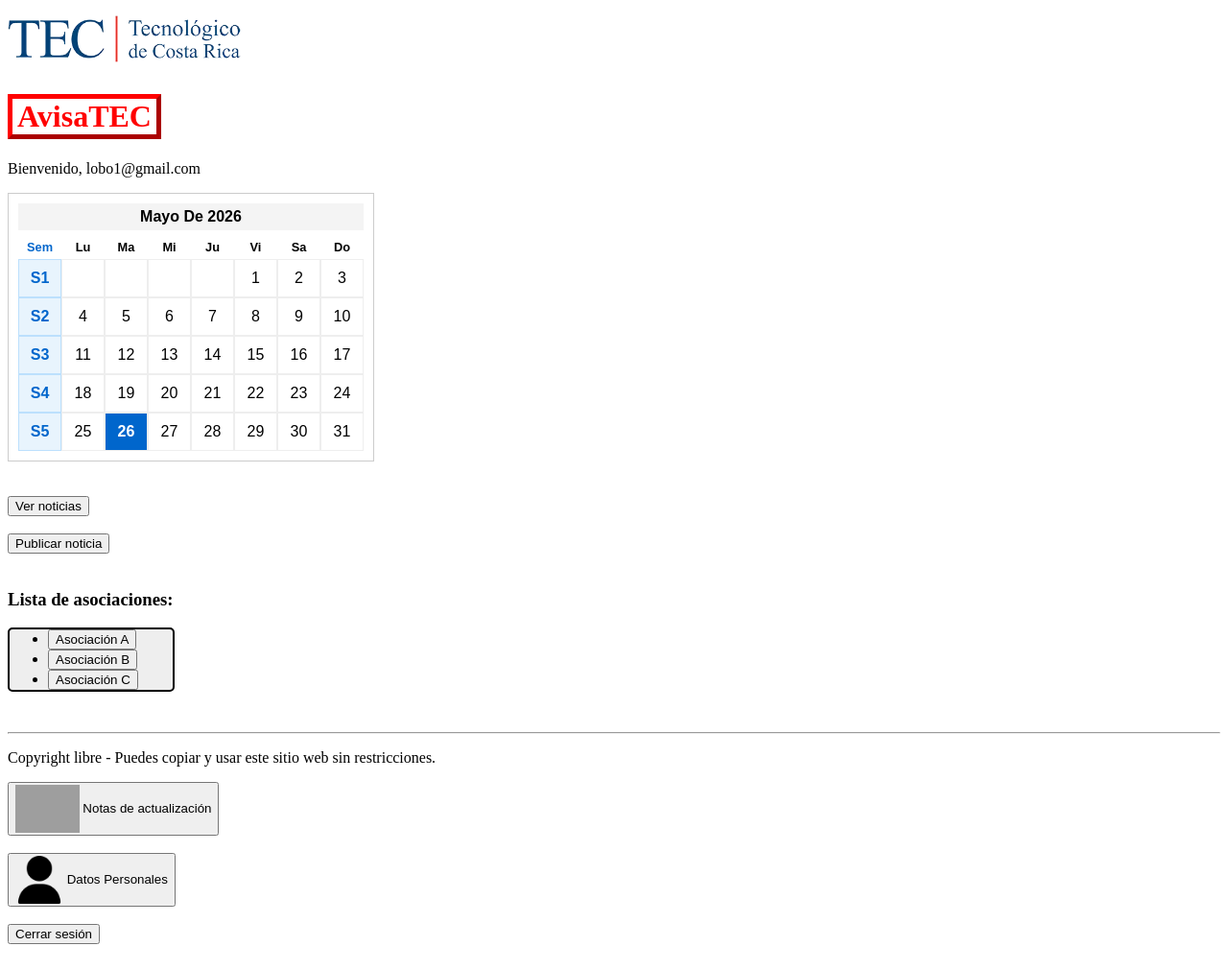
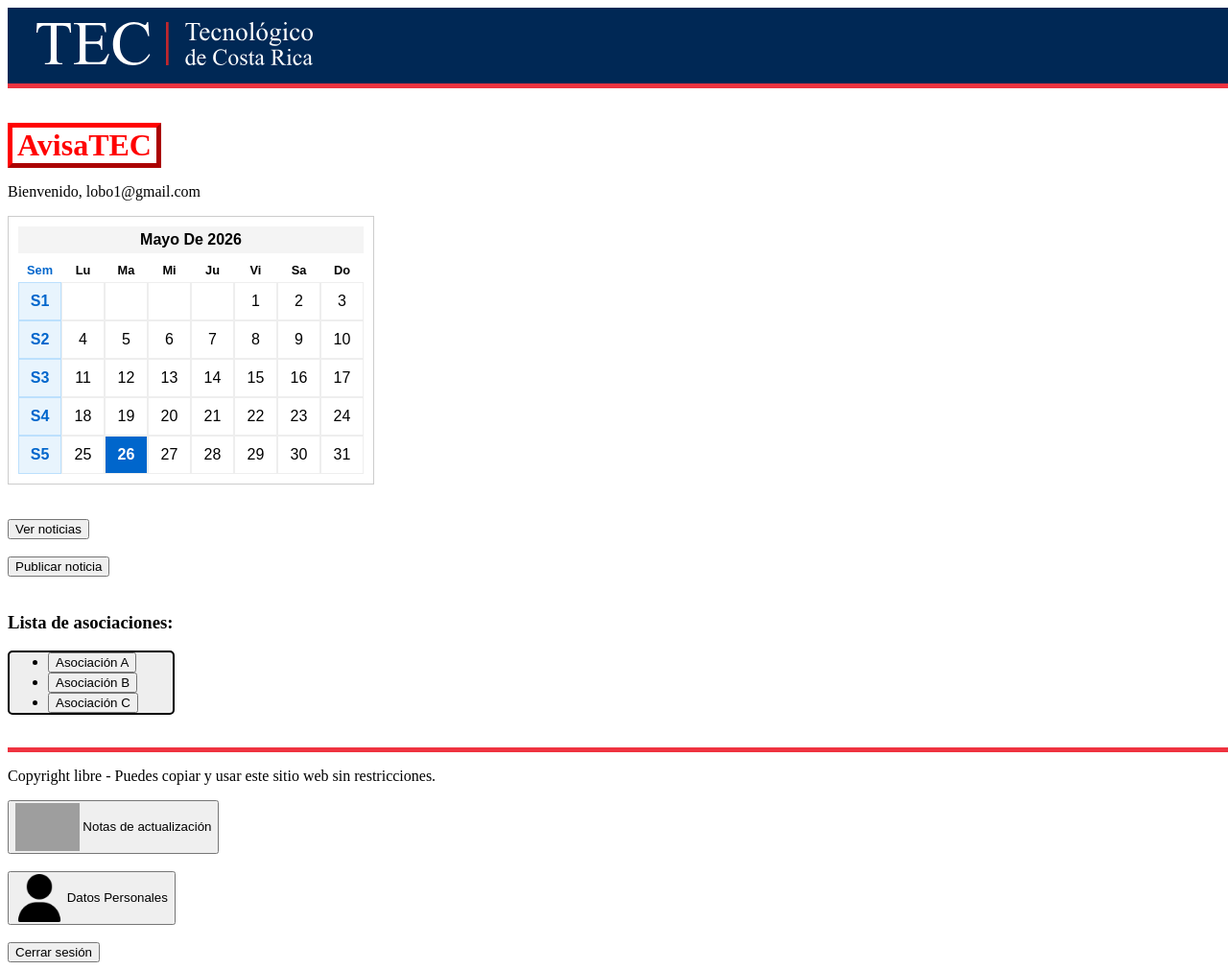
Before and after one commit to RafaelBarrantes25/ProyectoReque, a PHP site: page /php/dashboard.php in a window 1280 px wide. Shown: the whole page at 96% size. Before the commit the page ends 984 px from the top, so only its background shows below. Run offline with PHP 8.4, Linux system fonts and the light colour scheme; a user stored in the database is signed in; grey boxes are pictures that could not be loaded.

Commit message:
pagina principal decorada

```diff
--- a/css/PaginaPrincipal.css
+++ b/css/PaginaPrincipal.css
@@ -5,6 +5,7 @@
     width: 150px;
     text-align: center;
     background-color: white;
+    margin: 0;
 }
 
 .calendar {
@@ -63,3 +64,68 @@
     background-color: #eeeeee;
     width: 130px;
 }
+
+
+
+
+.titulo{
+    text-align: center;
+}
+
+.texto-vacio{
+    display: block;
+    text-align: center;
+}
+
+.campo-vacio{
+    display: block;
+    margin: 0 auto;
+}
+
+.barra-horizontal-azul{
+    width:100vm;
+    height: 50px;
+    background-color: #002855;
+}
+.barra-horizontal-roja{
+    width:100vw;
+    height: 5px;
+    background-color: #ef3340;
+}
+
+.barra-logo {
+    background-color: #002855;
+    width: 100vw;
+    padding: 15px 0;
+
+}
+
+.barra-logo img{
+    margin-left: 30px;
+    height: 45px;
+}
+
+
+.barra-fondo-roja {
+    width: 100%;
+    background-color: #ef3340;
+
+    position: fixed;
+    bottom: 0;
+    left: 0;
+
+    height: 55px;
+
+}
+
+.barra-fondo-azul {
+    width: 100%;
+    background-color: #002855;
+
+    position: fixed;
+    bottom: 0;
+    left: 0;
+
+    height: 50px;
+
+}
--- a/php/dashboard.php
+++ b/php/dashboard.php
@@ -31,11 +31,18 @@ if(!isset($_SESSION["correo"])){
 
 <body>
 
-    <img
-    src="../imagenes/logoTecAzul.webp"
-    alt="Logo del Instituto Tecnológico de Costa Rica"
-    height="65">
+    <header class="barra-logo">
 
+        <img
+        src="../imagenes/logotecblanco.svg"
+        alt="Logo TEC"
+        height="65">
+
+    </header>
+    <div class="barra-horizontal-roja"></div>
+
+    <br>
+    <br>
     <h1 id="titulo">
 
         AvisaTEC
@@ -185,7 +192,7 @@ if(!isset($_SESSION["correo"])){
 
     <footer>
 
-        <hr>
+        <div class="barra-horizontal-roja"></div>
 
         <p>
 
```
